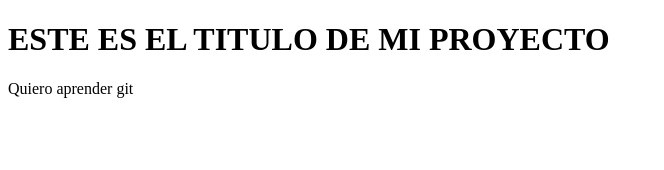
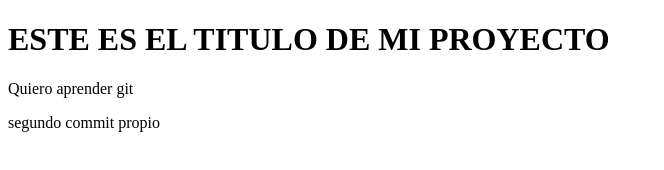
Before and after one commit to KarlaPatricia/Seminario_Git_Github, a plain HTML site: page index.html in a window 1280 px wide. Shown: the whole page, without its empty margins (0-664 px from the left). Drawn offline with Linux system fonts and the light colour scheme.

Commit message:
tercera linea de tiempo

```diff
--- a/index.html
+++ b/index.html
@@ -8,5 +8,6 @@
 <body>
     <h1>ESTE ES EL TITULO DE MI PROYECTO</h1>
     <p>Quiero aprender git</p>
+    <p>segundo commit propio</p>
 </body>
 </html>
```
